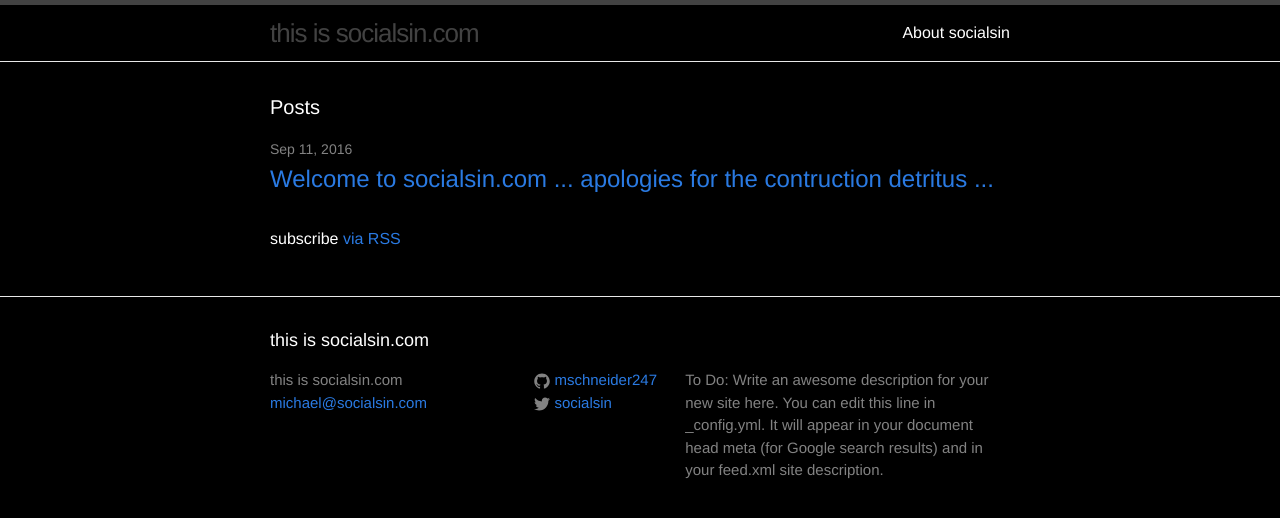
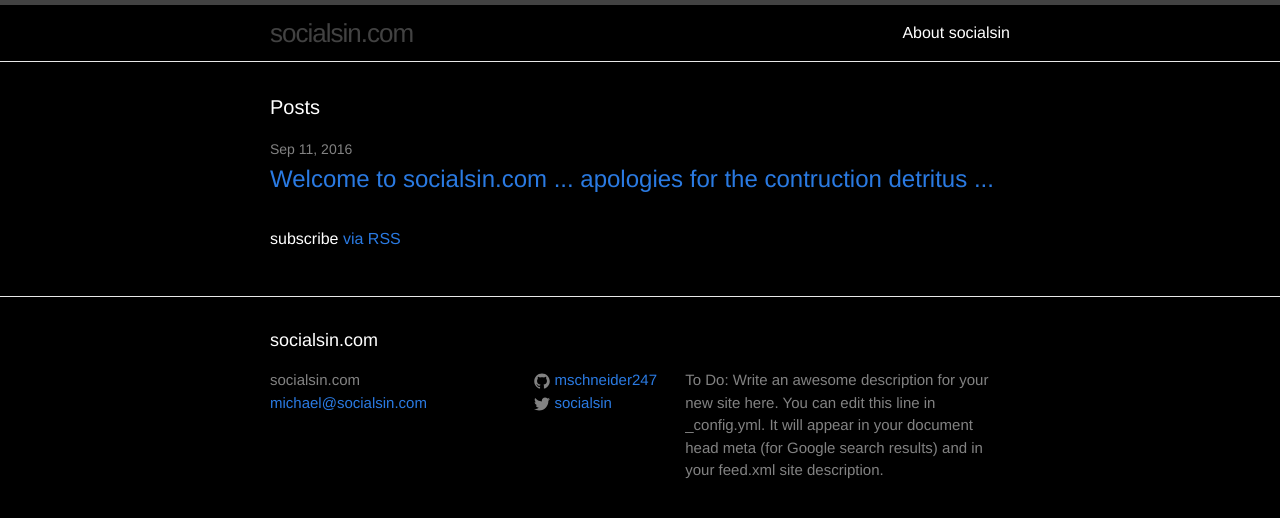
Before and after one commit to mschneider247/mschneider247.github.io, a Jekyll site: the page built from index.html, in a window 1280 px wide. Shown: the top 518 px of the page. Built offline with Jekyll 4.4.1, drawn with Linux system fonts in a browser that asks for light colours.

Commit message:
title reduction
simplified title

```diff
--- a/_config.yml
+++ b/_config.yml
@@ -6,7 +6,7 @@
 # 'jekyll serve'. If you change this file, please restart the server process.
 
 # Site settings
-title: this is socialsin.com
+title: socialsin.com
 email: michael@socialsin.com
 description: > # this means to ignore newlines until "baseurl:"
   To Do: Write an awesome description for your new site here. You can edit this
```
